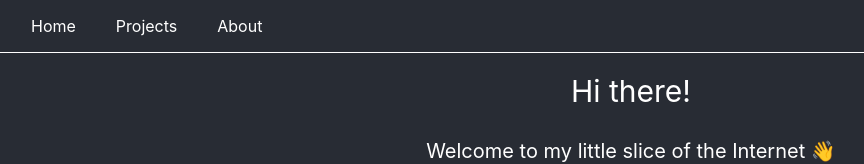
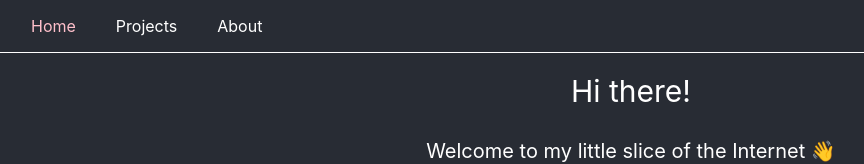
Before and after one commit to ledhed2222/gregweisbrod.com, a React (Create React App) app: page / in a window 1280 px wide. Shown: the top 164 px of the page, without its empty margins (9-873 px from the left). Built offline with nearby package versions, Linux system fonts and the light colour scheme.

Commit message:
show current page link as highlighted

```diff
--- a/src/App/NavBar.tsx
+++ b/src/App/NavBar.tsx
@@ -1,17 +1,23 @@
 import React from 'react';
-import { Link } from 'react-router-dom';
+import { NavLink } from 'react-router-dom';
 
 const NavBar = () => (
   <nav className="NavBar">
     <ul>
       <li>
-        <Link to="/">Home</Link>
+        <NavLink exact to="/" activeClassName="currentPage">
+          Home
+        </NavLink>
       </li>
       <li>
-        <Link to="/projects">Projects</Link>
+        <NavLink to="/projects" activeClassName="currentPage">
+          Projects
+        </NavLink>
       </li>
       <li>
-        <Link to="/about">About</Link>
+        <NavLink to="/about" activeClassName="currentPage">
+          About
+        </NavLink>
       </li>
     </ul>
   </nav>
--- a/src/App/index.css
+++ b/src/App/index.css
@@ -43,3 +43,7 @@
 .App .NavBar ul > li {
   margin: 0 40px 0 0;
 }
+
+.App .NavBar ul > li .currentPage {
+  color: pink;
+}
```
